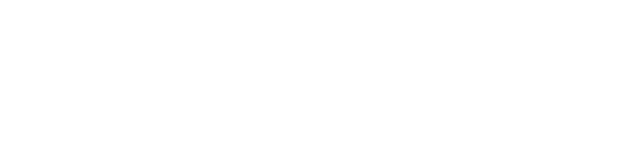
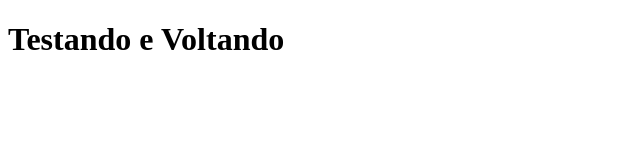
Before and after one commit to diegocoutinho1987/teste, a plain HTML site: page index.html in a window 1280 px wide. Shown: the whole page, without its empty margins (0-640 px from the left). Drawn offline with Linux system fonts and the light colour scheme.

Commit message:
Esse aqui é o segundo commit

```diff
--- a/index.html
+++ b/index.html
@@ -6,6 +6,6 @@
     <title>Voltando</title>
 </head>
 <body>
-
+    <h1>Testando e Voltando</h1>
 </body>
 </html>
```
